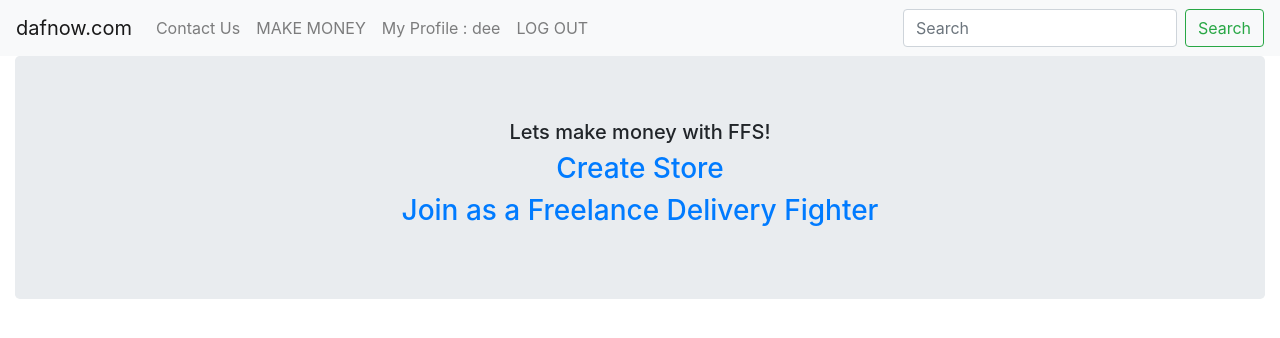
After one commit to dee4git/FFSthree, a Django app: page /make_money/ in a window 1280 px wide. The commit adds this page. Shown: the top 338 px of the page. Run offline with Django 3.2, Linux system fonts and the light colour scheme; a user stored in the database is signed in; some libraries are stand-ins or nearby versions.

Commit message:
making money progress:: - required log in added with sophistication. - user will be redirected from where the user was asked to log in.

```diff
--- a/FFSthree/urls.py
+++ b/FFSthree/urls.py
@@ -23,6 +23,7 @@ urlpatterns = [
     path('', views.home, name='home'),
     path('contact_us/', views.contact_us, name='contact_us'),
     path('working/', views.working, name='working'),
+    path('make_money/', views.make_money, name='make_money'),
     path('accounts/', include('accounts.urls')),
 
 ]
--- a/FFSthree/views.py
+++ b/FFSthree/views.py
@@ -1,6 +1,7 @@
 from django.core.mail import send_mail
 from django.shortcuts import render
-
+from django.contrib.auth.decorators import login_required
+import accounts
 
 def home(request):
     """views the home page"""
@@ -20,7 +21,13 @@ def contact_us(request):
         comment = request.GET.get('comment')
 
     if email is not None:
-        send_mail(ur_name, 'Sent by:' + ur_name + '\nFeedback:' + comment + '\ncontact: ' + email, email, ['dee4code''@gmail.com'])
+        send_mail(ur_name, 'Sent by:' + ur_name + '\nFeedback:' + comment + '\ncontact: ' + email, email,
+                  ['dee4code''@gmail.com'])
         return render(request, 'thanks.html')
 
     return render(request, 'contact_us.html')
+
+
+@login_required()
+def make_money(request):
+    return render(request, 'make_money.html')
--- a/accounts/templates/login.html
+++ b/accounts/templates/login.html
@@ -28,6 +28,9 @@
                                 </div> <!-- form-group end.// -->
                             </div> <!-- form-row end.// -->
                             {{ form.as_p }}
+                            {% if request.GET.next  %}
+                                <input type="hidden" name="next" value="{{ request.GET.next }}">
+                            {% endif %}
 
                             <div class="form-group">
                                 <button type="submit" class="btn btn-secondary btn-block"> Login</button>
--- a/accounts/views.py
+++ b/accounts/views.py
@@ -22,7 +22,11 @@ def login_view(request):
         if form.is_valid():
             user = form.get_user()
             login(request, user)
-            return redirect("/")
+            # if the user logs in for a purpose the user should automatically be redirected to that page
+            if 'next' in request.POST:
+                return redirect(request.POST.get('next'))
+            else:
+                return redirect("/")
     else:
         form = AuthenticationForm()
     return render(request, 'login.html', {'form': form})
--- /dev/null
+++ b/templates/make_money.html
@@ -0,0 +1,30 @@
+{% extends "navbar.html" %}
+{% block content %}
+
+    <div class="jumbotron d-flex align-items-center">
+        <div class="container">
+            <div class="row justify-content-center align-self-center">
+                <h5>Lets make money with FFS!</h5>
+            </div>
+
+            {% if user.is_authenticated %}
+                <div class="row justify-content-center align-self-center">
+
+                    <a href= {% url 'working' %} class="text-decoration-none" >
+                        <h3>Create Store</h3></a>
+                </div>
+                <div class="row justify-content-center align-self-center">
+
+                    <a href= {% url 'working' %} class="text-decoration-none" >
+                        <h3>Join as a Freelance Delivery Fighter</h3></a></div>
+            {% else %}
+                <div class="row justify-content-center align-self-center">
+
+                <a href= {% url 'login' %} class="text-decoration-none" >
+                    <h3>Please Login First</h3></a>
+            {% endif %}
+            </div>
+        </div>
+    </div>
+    </div>
+{% endblock %}
--- a/templates/navbar.html
+++ b/templates/navbar.html
@@ -21,14 +21,14 @@
                 <a class="nav-link" href="{% url 'contact_us' %}" >Contact Us</a>
             </li>
             <li class="nav-item">
-                <a class="nav-link" href="{% url 'working' %}">MAKE MONEY</a>
+                <a class="nav-link" href="{% url 'make_money' %}">MAKE MONEY</a>
             </li>
             {% if user.is_authenticated %}
                 <li class="nav-item">
-                    <a class="nav-link" href="{% url 'working' %}">See Profile :  {{user.username}} </a>
+                    <a class="nav-link" href="{% url 'working' %}">My Profile :  {{user.username}} </a>
                 </li>
                 <li class="nav-item">
-                    <a class="nav-link" href="{% url 'logout' %}">Log OUT Sir </a>
+                    <a class="nav-link" href="{% url 'logout' %}">LOG OUT </a>
                 </li>
             {% else %}
                 <li class="nav-item">
```
Also changed, not shown: templates/thanks.html (+6 -17 lines), accounts/models.py (line endings or trailing spaces), db.sqlite3.
